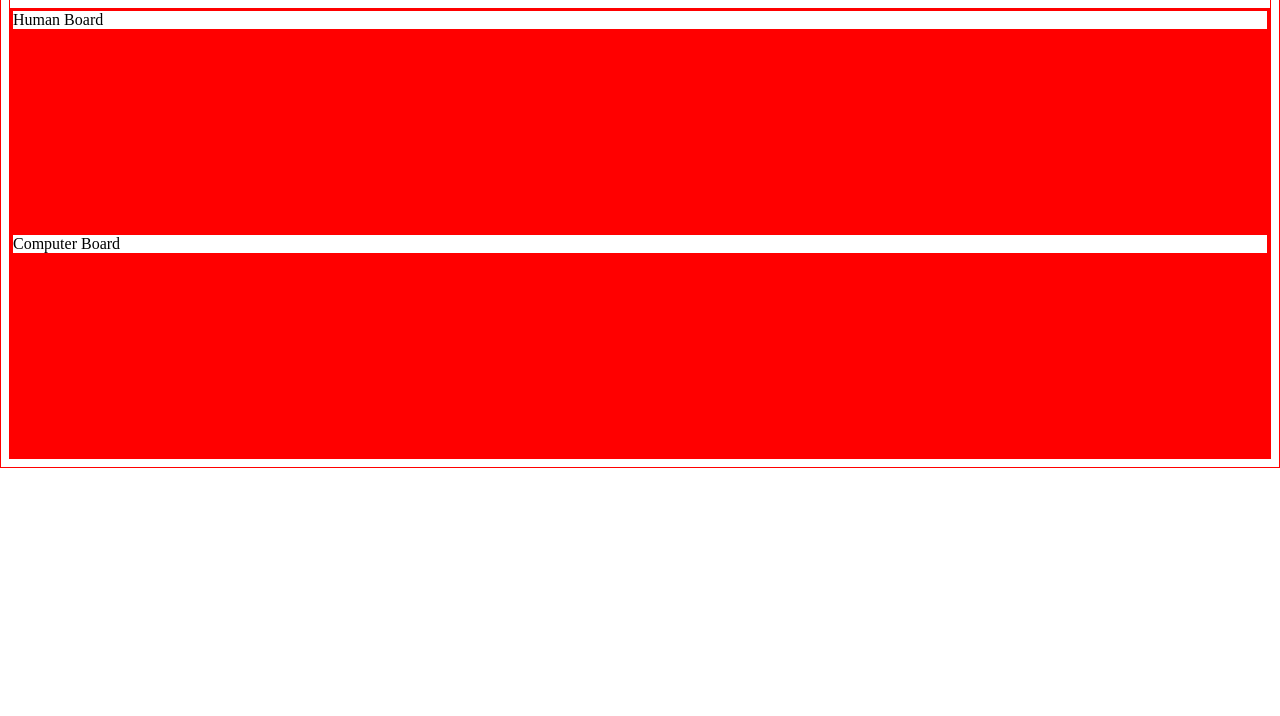
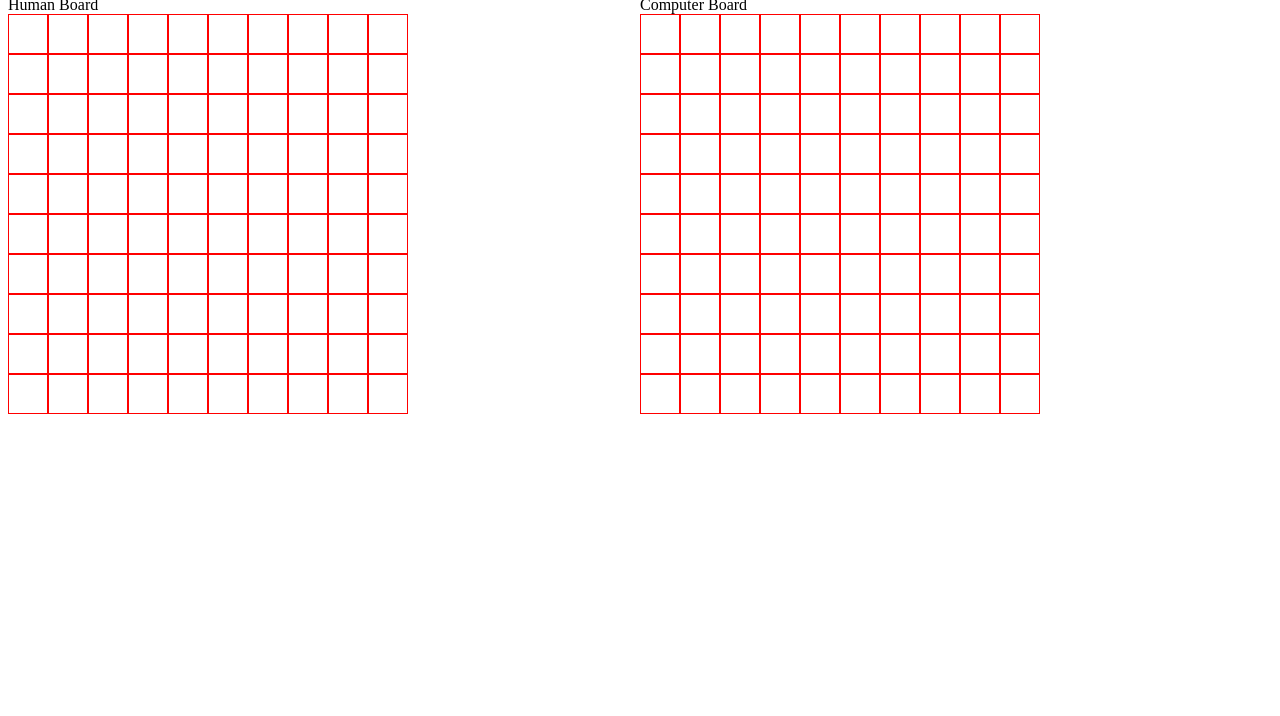
Before and after one commit to magic-doggo/project-battleship, a plain HTML site: page index.html in a window 1280 px wide. Shown: the part 84-800 px from the top of the page. Drawn offline with Linux system fonts and the light colour scheme.

Commit message:
Add css to display and separate the human and computer boards

```diff
--- a/index.html
+++ b/index.html
@@ -9,16 +9,16 @@
 
 <body>
     <h1>Battleship</h1>
-    <div>
+    <div id="boards-container">
         <!-- <div>Boards:</div> -->
         <div class="human-side">
             <div>Human Board</div>
-            <div id="human-board"></div>
+            <div id="human-board" class="board"></div>
         </div>
 
         <div class="computer-side">
             <div>Computer Board</div>
-            <div id="computer-board"></div>
+            <div id="computer-board" class="board"></div>
         </div>
     </div>
 </body>
--- a/main.js
+++ b/main.js
@@ -21,9 +21,28 @@ __webpack_require__.r(__webpack_exports__);
 
 var ___CSS_LOADER_EXPORT___ = _node_modules_css_loader_dist_runtime_api_js__WEBPACK_IMPORTED_MODULE_1___default()((_node_modules_css_loader_dist_runtime_sourceMaps_js__WEBPACK_IMPORTED_MODULE_0___default()));
 // Module
-___CSS_LOADER_EXPORT___.push([module.id, `* {
+___CSS_LOADER_EXPORT___.push([module.id, `/* * {
     border: 1px solid red;
-}`, "",{"version":3,"sources":["webpack://./src/style.css"],"names":[],"mappings":"AAAA;IACI,qBAAqB;AACzB","sourcesContent":["* {\n    border: 1px solid red;\n}"],"sourceRoot":""}]);
+} */
+
+#boards-container {
+    display: grid;
+    grid-template-columns: 1fr 1fr;
+}
+
+.board {
+    display: flex;
+    flex-wrap: wrap;
+    height: 400px;
+    width: 400px;
+}
+
+.gridItem {
+    height: 40px;
+    width: 40px;
+    box-sizing: border-box;
+    border: 1px solid red;
+}`, "",{"version":3,"sources":["webpack://./src/style.css"],"names":[],"mappings":"AAAA;;GAEG;;AAEH;IACI,aAAa;IACb,8BAA8B;AAClC;;AAEA;IACI,aAAa;IACb,eAAe;IACf,aAAa;IACb,YAAY;AAChB;;AAEA;IACI,YAAY;IACZ,WAAW;IACX,sBAAsB;IACtB,qBAAqB;AACzB","sourcesContent":["/* * {\n    border: 1px solid red;\n} */\n\n#boards-container {\n    display: grid;\n    grid-template-columns: 1fr 1fr;\n}\n\n.board {\n    display: flex;\n    flex-wrap: wrap;\n    height: 400px;\n    width: 400px;\n}\n\n.gridItem {\n    height: 40px;\n    width: 40px;\n    box-sizing: border-box;\n    border: 1px solid red;\n}"],"sourceRoot":""}]);
 // Exports
 /* harmony default export */ const __WEBPACK_DEFAULT_EXPORT__ = (___CSS_LOADER_EXPORT___);
 
```
Also changed, not shown: 1 other file.
